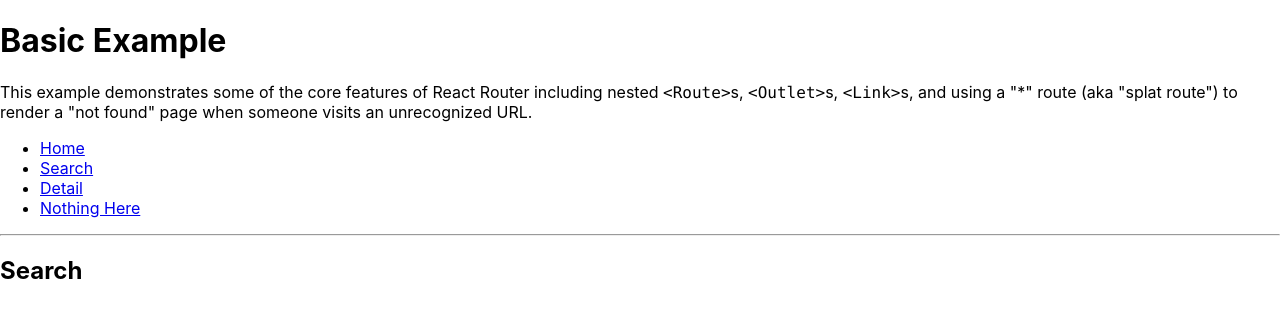
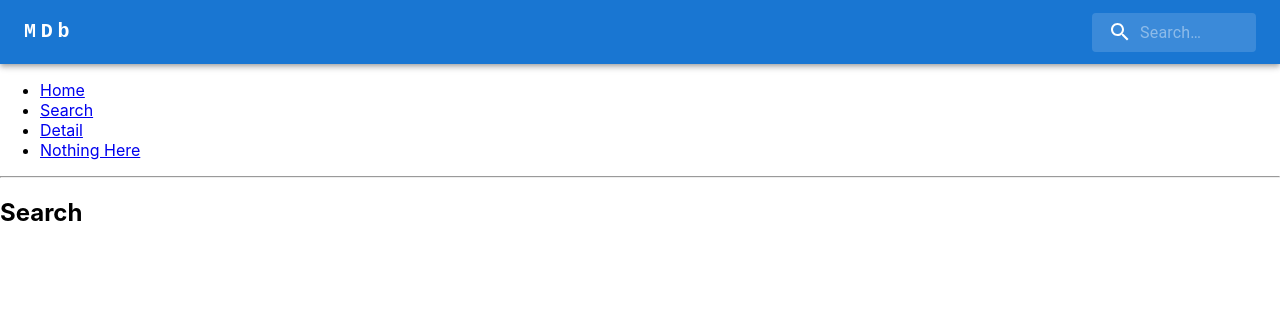
Before and after one commit to michalvoscek/movie-db, a React (Create React App) app: page /search in a window 1280 px wide. Shown: the top 318 px of the page. Built offline with nearby package versions, Linux system fonts and the light colour scheme.

Commit message:
Add Topbar

```diff
--- a/package.json
+++ b/package.json
@@ -3,6 +3,10 @@
   "version": "0.1.0",
   "private": true,
   "dependencies": {
+    "@emotion/react": "^11.10.5",
+    "@emotion/styled": "^11.10.5",
+    "@mui/icons-material": "^5.10.16",
+    "@mui/material": "^5.10.16",
     "@reduxjs/toolkit": "^1.8.1",
     "@testing-library/jest-dom": "^5.16.4",
     "@testing-library/react": "^13.0.1",
--- a/src/App.tsx
+++ b/src/App.tsx
@@ -3,23 +3,12 @@
 import {Home} from './pages/Home'
 import {Search} from './pages/Search'
 import {Detail} from './pages/Detail'
+import {Topbar} from './components/Topbar'
 
 export default function App() {
   return (
     <div>
-      <h1>Basic Example</h1>
-
-      <p>
-        This example demonstrates some of the core features of React Router
-        including nested <code>&lt;Route&gt;</code>s,{" "}
-        <code>&lt;Outlet&gt;</code>s, <code>&lt;Link&gt;</code>s, and using a
-        "*" route (aka "splat route") to render a "not found" page when someone
-        visits an unrecognized URL.
-      </p>
-
-      {/* Routes nest inside one another. Nested route paths build upon
-            parent route paths, and nested route elements render inside
-            parent route elements. See the note about <Outlet> below. */}
+      <Topbar />
       <Routes>
         <Route path="/" element={<Layout />}>
           <Route index element={<Home />} />
--- /dev/null
+++ b/src/components/Topbar.tsx
@@ -0,0 +1,96 @@
+import { styled, alpha } from '@mui/material/styles'
+import AppBar from '@mui/material/AppBar'
+import Box from '@mui/material/Box'
+import Toolbar from '@mui/material/Toolbar'
+import Typography from '@mui/material/Typography'
+import InputBase from '@mui/material/InputBase'
+import SearchIcon from '@mui/icons-material/Search'
+import {useAppSelector, useAppDispatch} from '../app/hooks'
+import {setQuery, selectSearchQuery} from '../features/search/searchSlice'
+
+const Search = styled('div')(({ theme }) => ({
+  position: 'relative',
+  borderRadius: theme.shape.borderRadius,
+  backgroundColor: alpha(theme.palette.common.white, 0.15),
+  '&:hover': {
+    backgroundColor: alpha(theme.palette.common.white, 0.25),
+  },
+  marginLeft: 0,
+  width: '100%',
+  [theme.breakpoints.up('sm')]: {
+    marginLeft: theme.spacing(1),
+    width: 'auto',
+  },
+}))
+
+const SearchIconWrapper = styled('div')(({ theme }) => ({
+  padding: theme.spacing(0, 2),
+  height: '100%',
+  position: 'absolute',
+  pointerEvents: 'none',
+  display: 'flex',
+  alignItems: 'center',
+  justifyContent: 'center',
+}))
+
+const StyledInputBase = styled(InputBase)(({ theme }) => ({
+  color: 'inherit',
+  '& .MuiInputBase-input': {
+    padding: theme.spacing(1, 1, 1, 0),
+    // vertical padding + font size from searchIcon
+    paddingLeft: `calc(1em + ${theme.spacing(4)})`,
+    transition: theme.transitions.create('width'),
+    width: '100%',
+    [theme.breakpoints.up('sm')]: {
+      width: '12ch',
+      '&:focus': {
+        width: '20ch',
+      },
+    },
+  },
+}))
+
+export const Topbar = () => {
+  const searchQuery: string = useAppSelector(selectSearchQuery)
+  const dispatch = useAppDispatch()
+  const onSearchChange = (event: React.ChangeEvent<HTMLTextAreaElement | HTMLInputElement>) => {
+    dispatch(setQuery(event.target.value))
+  }
+
+  return (
+    <Box sx={{ flexGrow: 1 }}>
+      <AppBar position="static">
+        <Toolbar>
+        <Typography
+            variant="h6"
+            noWrap
+            component="a"
+            href="/"
+            sx={{
+              mr: 2,
+              display: { xs: 'none', md: 'flex', flexGrow: 1 },
+              fontFamily: 'monospace',
+              fontWeight: 700,
+              letterSpacing: '.3rem',
+              color: 'inherit',
+              textDecoration: 'none',
+            }}
+          >
+            MDb
+          </Typography>
+          <Search>
+            <SearchIconWrapper>
+              <SearchIcon />
+            </SearchIconWrapper>
+            <StyledInputBase
+              placeholder="Search…"
+              inputProps={{ 'aria-label': 'search' }}
+              onChange={onSearchChange}
+              value={searchQuery}
+            />
+          </Search>
+        </Toolbar>
+      </AppBar>
+    </Box>
+  )
+}
```
Also changed, not shown: 1 other file (tests, documents, lock files or other folders).
